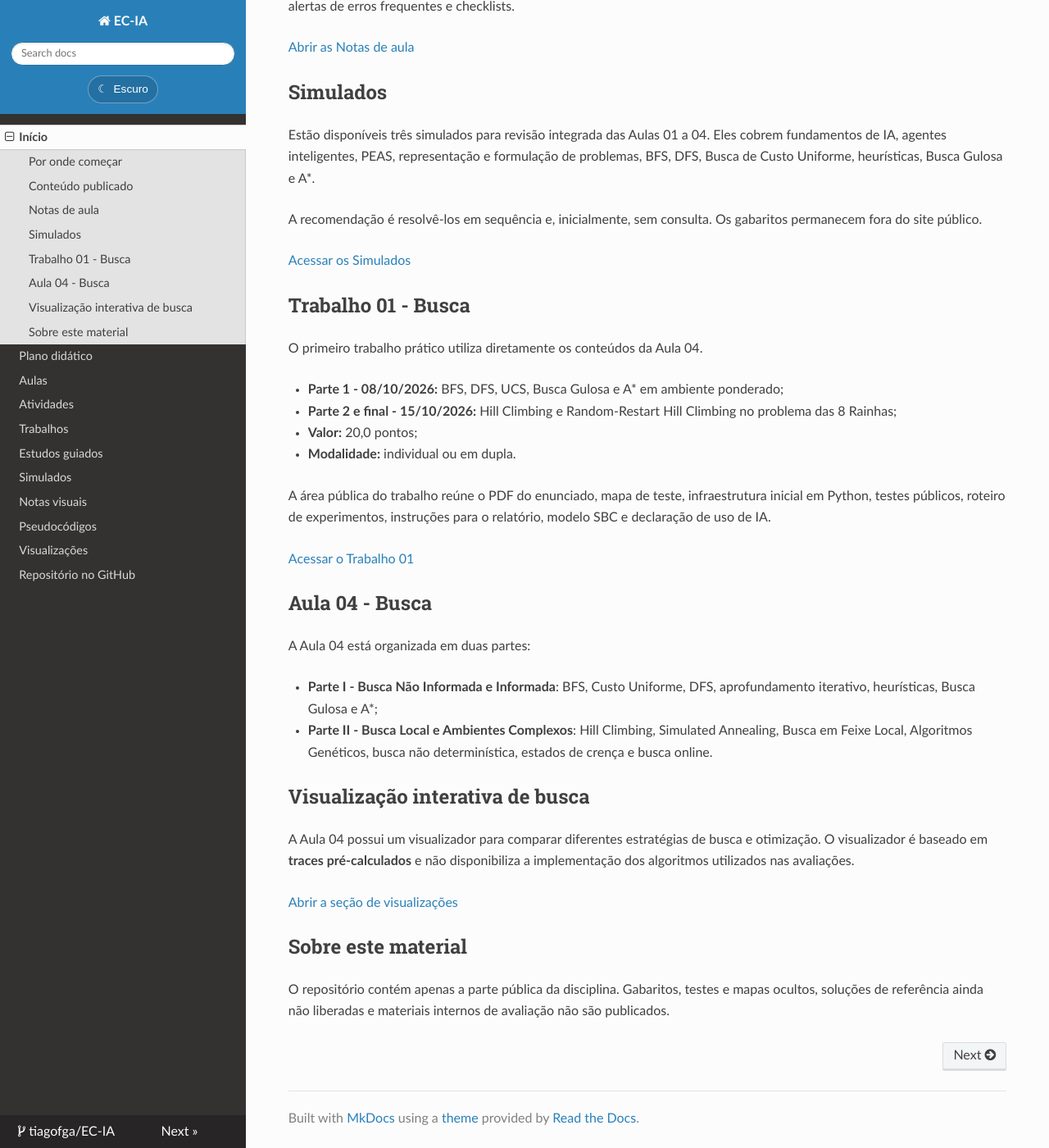
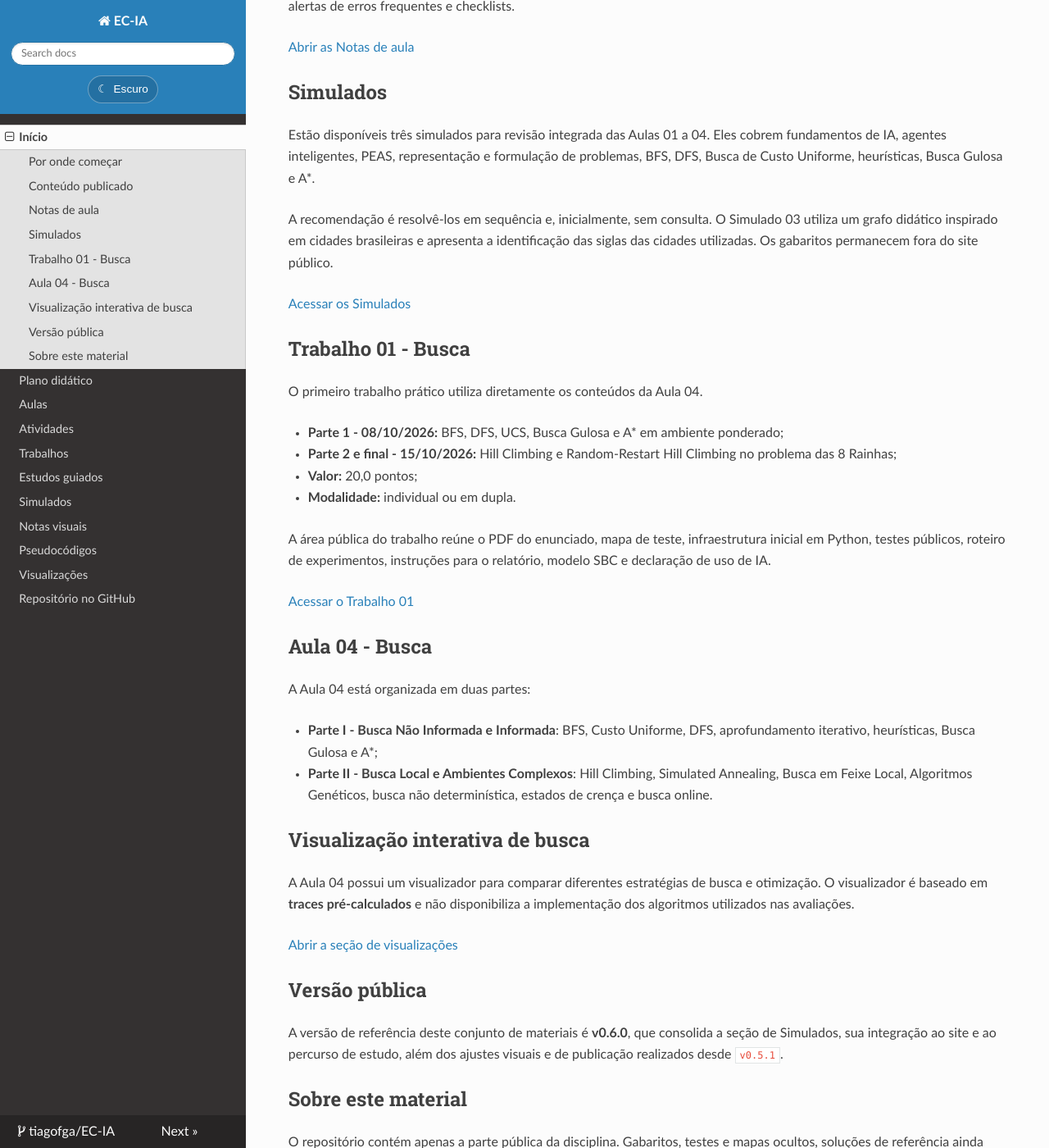
Before and after one commit to tiagofga/EC-IA, an MkDocs documentation site: the page built from docs/index.md, in a window 1280 px wide and 1400 px high, scrolled down 1219 px. Shown: the whole window at 82% size. Built offline with MkDocs 1.6.1, drawn with Linux system fonts in a browser that asks for light colours; nearby versions of some CDN libraries.

Commit message:
docs(site): prepare homepage for v0.6.0

```diff
--- a/docs/index.md
+++ b/docs/index.md
@@ -41,7 +41,7 @@ As notas são mapas mentais e guias de revisão. Elas incluem diagramas Mermaid,
 
 Estão disponíveis três simulados para revisão integrada das Aulas 01 a 04. Eles cobrem fundamentos de IA, agentes inteligentes, PEAS, representação e formulação de problemas, BFS, DFS, Busca de Custo Uniforme, heurísticas, Busca Gulosa e A*.
 
-A recomendação é resolvê-los em sequência e, inicialmente, sem consulta. Os gabaritos permanecem fora do site público.
+A recomendação é resolvê-los em sequência e, inicialmente, sem consulta. O Simulado 03 utiliza um grafo didático inspirado em cidades brasileiras e apresenta a identificação das siglas das cidades utilizadas. Os gabaritos permanecem fora do site público.
 
 [Acessar os Simulados](simulados/)
 
@@ -71,6 +71,10 @@ A Aula 04 possui um visualizador para comparar diferentes estratégias de busca
 
 [Abrir a seção de visualizações](visualizacoes/)
 
+## Versão pública
+
+A versão de referência deste conjunto de materiais é **v0.6.0**, que consolida a seção de Simulados, sua integração ao site e ao percurso de estudo, além dos ajustes visuais e de publicação realizados desde `v0.5.1`.
+
 ## Sobre este material
 
 O repositório contém apenas a parte pública da disciplina. Gabaritos, testes e mapas ocultos, soluções de referência ainda não liberadas e materiais internos de avaliação não são publicados.
```
